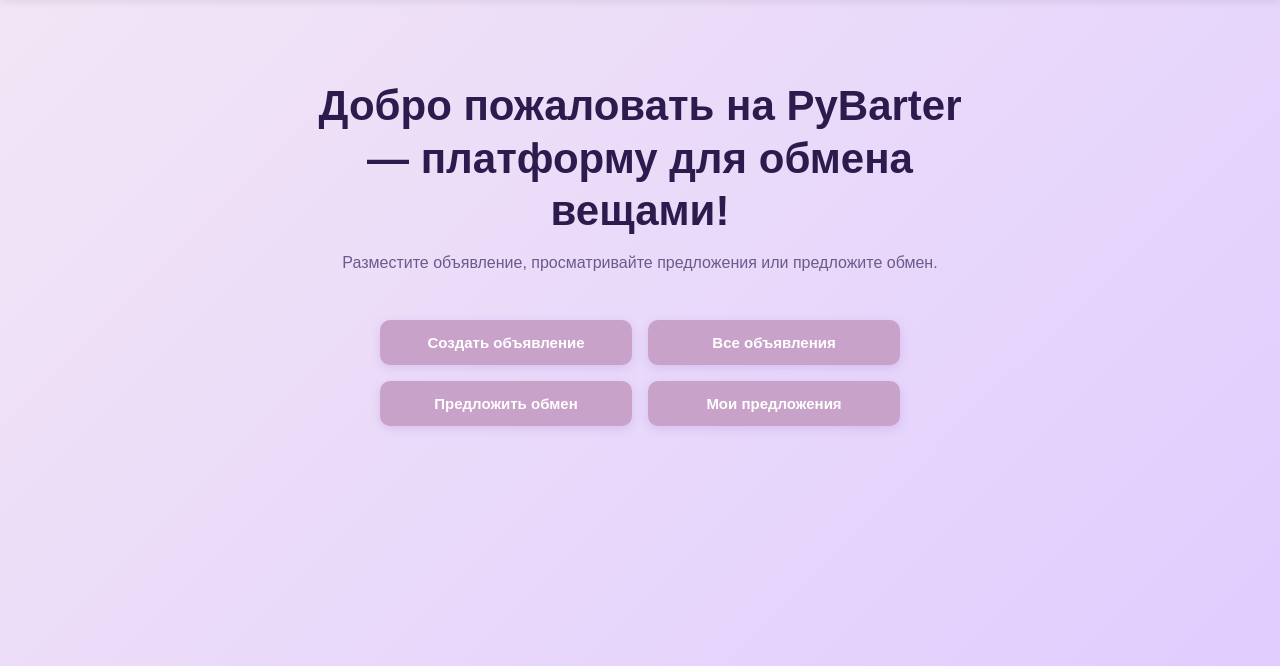
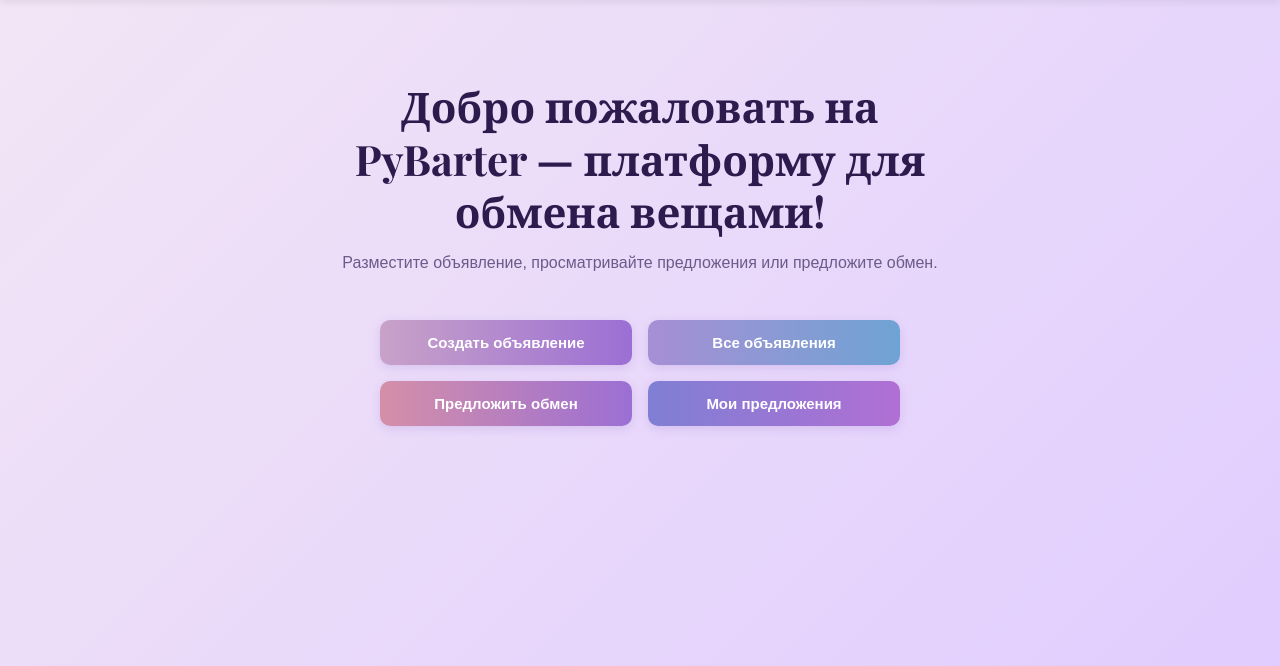
Before and after one commit to EvilCapybara/barter, a Django app: template templates/home.html in a window 1280 px wide. Shown: the part 60-726 px from the top of the page. Run offline with Django 3.2, Linux system fonts and the light colour scheme; the template is opened without the code that fills it, so the values that code supplies are empty.

Commit message:
Change hero heading font to Playfair Display
Co-Authored-By: Claude Sonnet 4.6 <noreply@anthropic.com>

```diff
--- a/templates/home.html
+++ b/templates/home.html
@@ -6,6 +6,9 @@
     <meta charset="UTF-8">
     <meta name="viewport" content="width=device-width, initial-scale=1.0">
     <title>PyBarter{% if lang == 'en' %} - Home{% else %} - Главная{% endif %}</title>
+    <link rel="preconnect" href="https://fonts.googleapis.com">
+    <link rel="preconnect" href="https://fonts.gstatic.com" crossorigin>
+    <link href="https://fonts.googleapis.com/css2?family=Playfair+Display:wght@700&display=swap" rel="stylesheet">
     <style>
         *, *::before, *::after { box-sizing: border-box; }
 
@@ -114,6 +117,7 @@
         }
 
         .hero h1 {
+            font-family: 'Playfair Display', Georgia, serif;
             font-size: clamp(26px, 5vw, 42px);
             line-height: 1.25;
             margin-bottom: 12px;
@@ -140,6 +144,32 @@
             font-size: 15px;
             border-radius: 10px;
             box-shadow: 0 3px 10px rgba(127, 95, 195, 0.18);
+            background-color: transparent;
+            background-size: 200% auto;
+            transition: background-position 0.4s ease, transform 0.1s ease, box-shadow 0.25s ease;
+        }
+
+        .action-grid .btn:hover {
+            background-color: transparent;
+            background-position: right center;
+            box-shadow: 0 6px 18px rgba(127, 95, 195, 0.32);
+            transform: translateY(-2px);
+        }
+
+        .action-grid .btn:nth-child(1) {
+            background-image: linear-gradient(to right, #c8a2c8, #9b6fd4, #c8a2c8);
+        }
+
+        .action-grid .btn:nth-child(2) {
+            background-image: linear-gradient(to right, #a78fd4, #6fa3d4, #a78fd4);
+        }
+
+        .action-grid .btn:nth-child(3) {
+            background-image: linear-gradient(to right, #d48fa8, #9b6fd4, #d48fa8);
+        }
+
+        .action-grid .btn:nth-child(4) {
+            background-image: linear-gradient(to right, #7f7fd4, #b06fd4, #7f7fd4);
         }
 
         /* ── Flash message ── */
```
